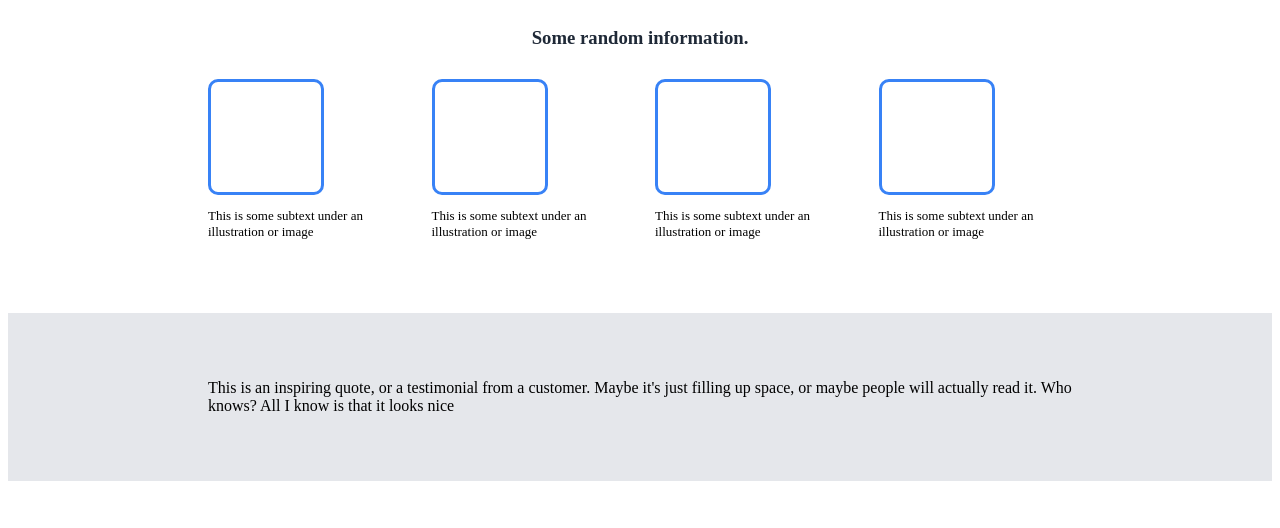
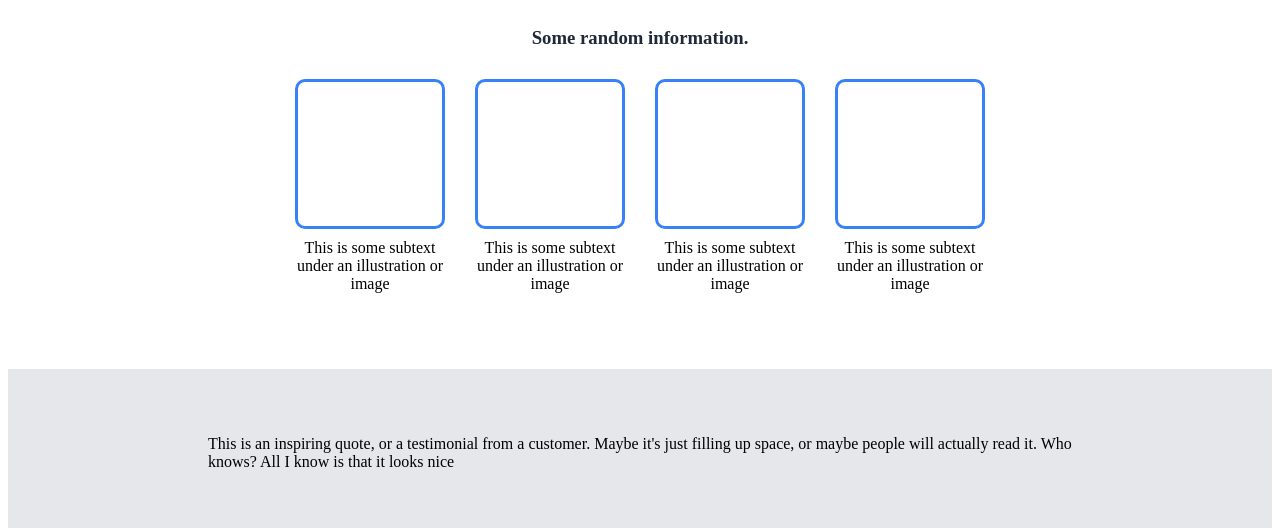
Before and after one commit to fioridaniel/Landing-page---Odin-Project, a plain HTML site: page index.html in a window 1280 px wide. Shown: the part 240-768 px from the top of the page. Drawn offline with Linux system fonts and the light colour scheme.

Commit message:
fix: correct box/box-wrapper styles

```diff
--- a/styles.css
+++ b/styles.css
@@ -62,9 +62,15 @@ ul {
   margin: 0;
 }
 
+.box,
+.box-wrapper,
+.box-wrapper p {
+  box-sizing: border-box;
+}
+
 .box {
-  height: 100px;
-  width: 100px;
+  height: 150px;
+  width: 100%;
   border-color: #3882f6;
   border-style: solid;
   border-width: 3px;
@@ -75,11 +81,14 @@ ul {
 .box-wrapper {
   display: flex;
   flex-direction: column;
-  align-items: baseline;
+  align-items: center;
+  width: 150px;
+  text-align: center;
 }
 
 .box-wrapper p {
-  font-size: small;
+  width: 100%;
+  margin-top: 10px;
 }
 
 .section3 {
```
